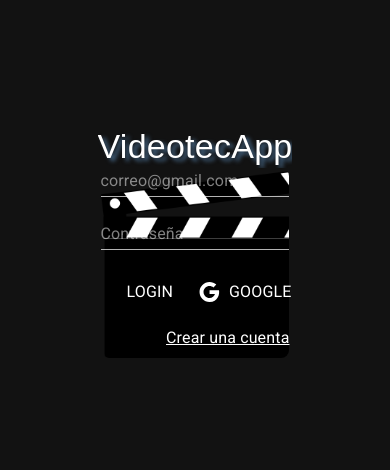
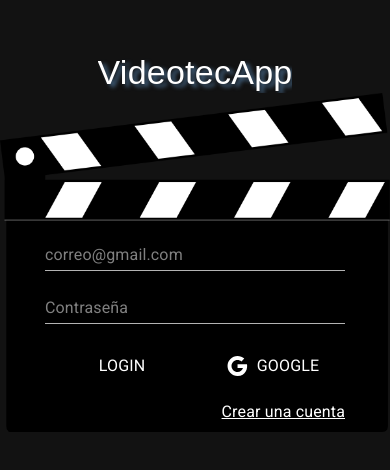
Before and after one commit to facurz/Videotecapp, a React (Vite) app: page /auth/login in a window 390 px wide. Shown: the part 180-650 px from the top of the page. Built offline with nearby package versions, Linux system fonts and the light colour scheme; no server answers; a web font is replaced by a local one.

Commit message:
Adjust responsive

```diff
--- a/src/auth/layout/AuthLayout.jsx
+++ b/src/auth/layout/AuthLayout.jsx
@@ -33,8 +33,8 @@ export const AuthLayout = ({ children }) => {
                 sx={{
                     borderRadius: 2,
                     pb: 1,
-                    width: { md: 400, sm: 300 },
-                    height: { md: 349, sm: 262 },
+                    width: {md:400, xs:390},
+                    height: {md:349, xs: 339},
                 }}
             >
                 {children}
--- a/src/auth/pages/LoginPage.jsx
+++ b/src/auth/pages/LoginPage.jsx
@@ -45,7 +45,7 @@ export const LoginPage = () => {
                 onSubmit={onSubmit}
                 className='animate__animated animate__fadeIn'
             >
-                <Stack sx={{  width: {md:300, sm: 200}}}>
+                <Stack sx={{  width:300}}>
                     <TextField
                         type='email'
                         placeholder='correo@gmail.com'
--- a/src/auth/pages/RegisterPage.jsx
+++ b/src/auth/pages/RegisterPage.jsx
@@ -68,7 +68,7 @@ export const RegisterPage = () => {
                 onSubmit={onSubmit}
                 className='animate__animated animate__fadeIn'
             >
-                <Stack sx={{ width: {md:300, sm: 200}}}>
+                <Stack sx={{ width: 300}}>
                     <TextField
                         type='text'
                         size='small'
--- a/src/movies/components/MoviesList.jsx
+++ b/src/movies/components/MoviesList.jsx
@@ -26,7 +26,7 @@ export const MoviesList = ({ movies, favoritesId }) => {
             {!movies ? (
                 <CheckingAuth/>
             ) : (
-                <Grid container spacing={2}>
+                <Grid container spacing={2} justifyContent='center'>
                     {movies?.map(movie => (
                         <MovieCard
                             key={movie.id }
```
